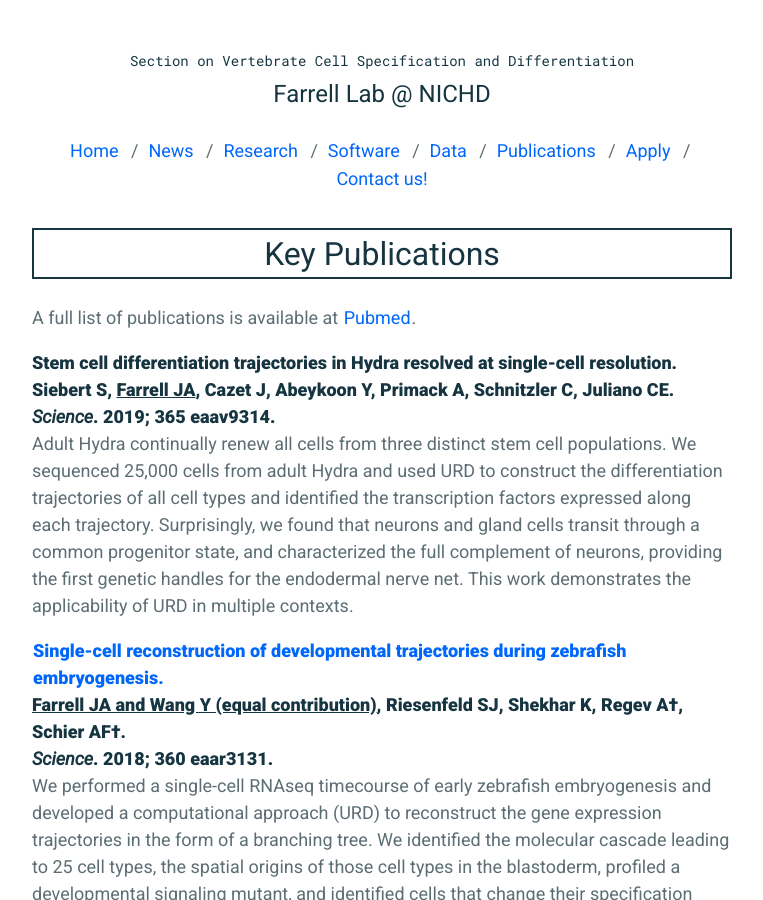
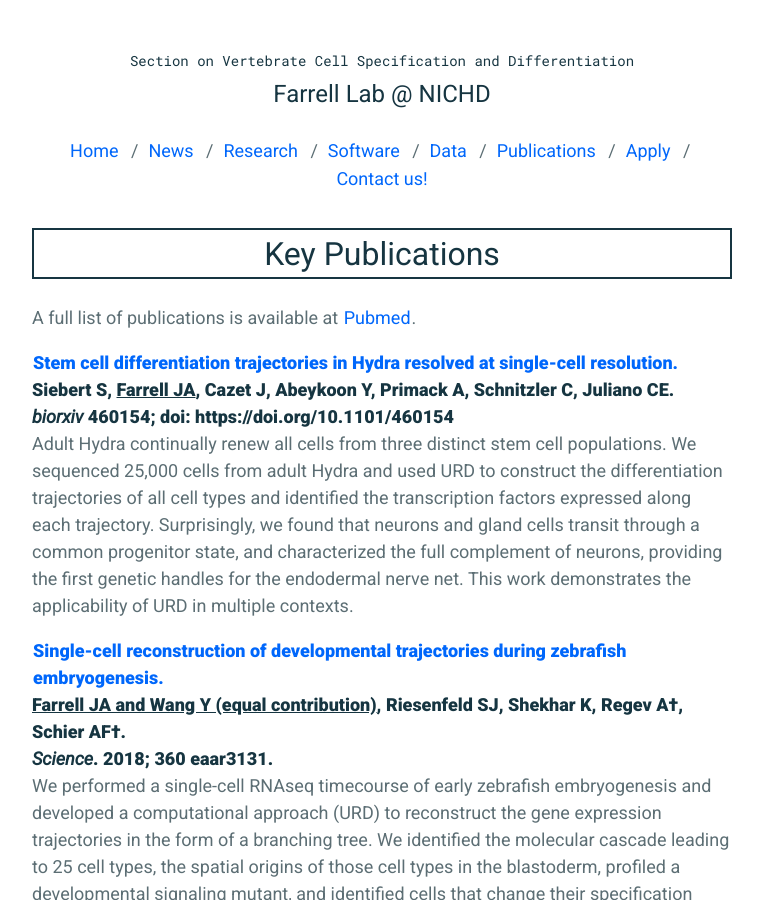
Before and after one commit to farrelllab/farrelllab.github.io, a Jekyll site: the page built from _pages/publications.md, in a window 1280 px wide and 900 px high. Shown: the whole window, without its empty margins (258-1021 px from the left). Built offline with Jekyll 4.4.1, drawn with Linux system fonts in a browser that asks for light colours.

Commit message:
Fix citation

```diff
--- a/_pages/publications.md
+++ b/_pages/publications.md
@@ -7,9 +7,9 @@ permalink: /publications/
 
 A full list of publications is available at [Pubmed](https://www.ncbi.nlm.nih.gov/myncbi/jeffrey%20a..farrell.1/bibliography/public/).
 
-**Stem cell differentiation trajectories in Hydra resolved at single-cell resolution.**<br />
+**[Stem cell differentiation trajectories in Hydra resolved at single-cell resolution.](https://www.biorxiv.org/content/10.1101/460154v1)**<br />
 **Siebert S, <u>Farrell JA</u>, Cazet J, Abeykoon Y, Primack A, Schnitzler C, Juliano CE.**<br />
-**<i>Science</i>. 2019; 365 eaav9314.**<br />
+**<i>biorxiv</i> 460154; doi: https://doi.org/10.1101/460154**<br />
 <span class="pub-desc">Adult Hydra continually renew all cells from three distinct stem cell populations. We sequenced 25,000 cells from adult Hydra and used URD to construct the differentiation trajectories of all cell types and identified the transcription factors expressed along each trajectory.  Surprisingly, we found that neurons and gland cells transit through a common progenitor state, and characterized the full complement of neurons, providing the first genetic handles for the endodermal nerve net. This work demonstrates the applicability of URD in multiple contexts.</span>
 
 **[Single-cell reconstruction of developmental trajectories during zebrafish embryogenesis.](https://www.ncbi.nlm.nih.gov/pubmed/29700225/)**<br />
```
